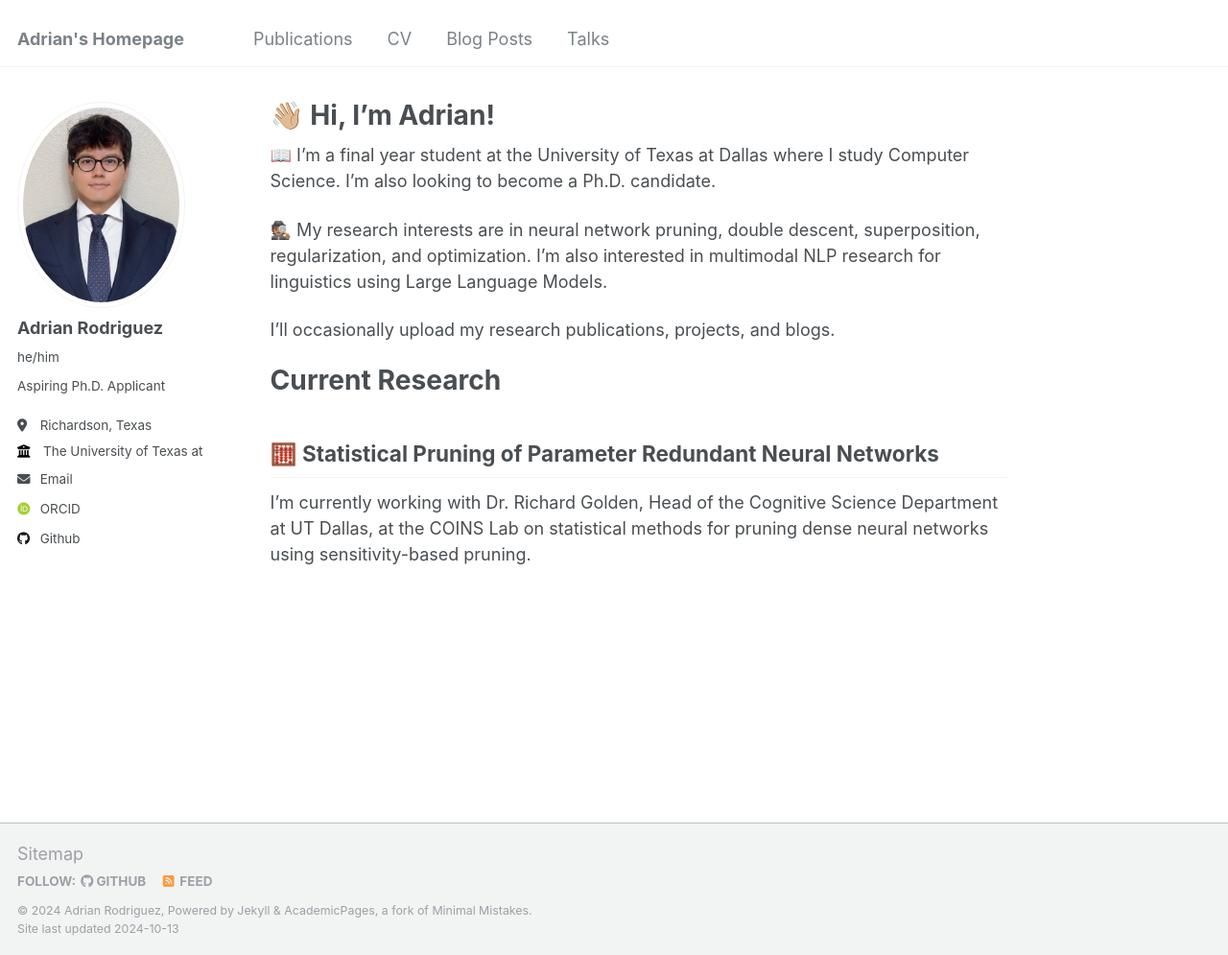
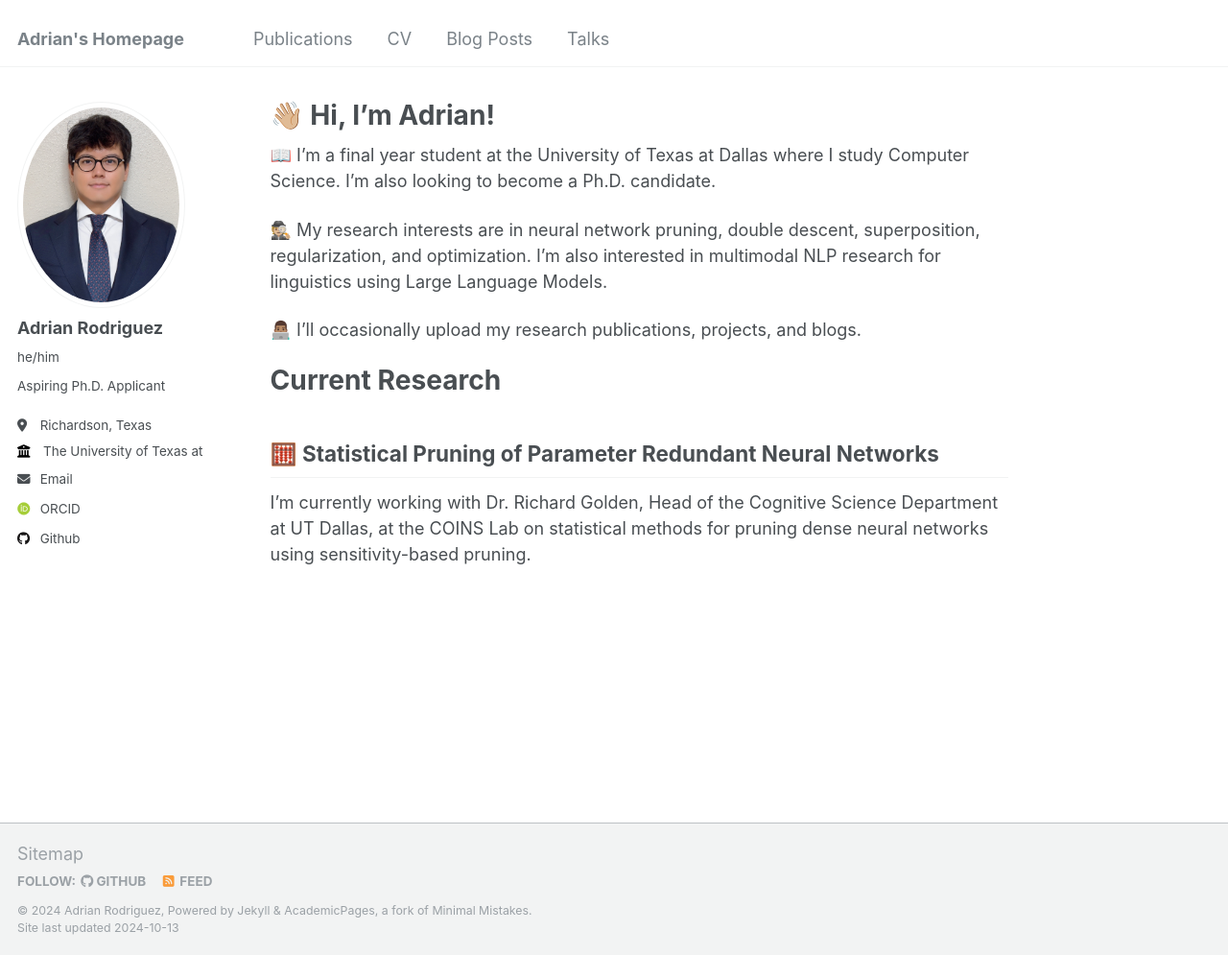
Before and after one commit to axr2718/axe2718.github.io, a Jekyll site: the page built from _pages/about.md, in a window 1280 px wide and 995 px high. Shown: the whole window at 96% size. Built offline with Jekyll 4.4.1, drawn with Linux system fonts in a browser that asks for light colours; some web fonts are replaced.

```diff
--- a/_pages/about.md
+++ b/_pages/about.md
@@ -10,10 +10,10 @@ redirect_from:
 
 📖 I'm a final year student at the University of Texas at Dallas where I study Computer Science. I'm also looking to become a Ph.D. candidate.
 
-🕵🏽 My research interests are in neural network pruning, double descent, superposition, regularization, and optimization. I'm also interested in
+🕵🏼 My research interests are in neural network pruning, double descent, superposition, regularization, and optimization. I'm also interested in
 multimodal NLP research for linguistics using Large Language Models.
 
-I'll occasionally upload my research publications, projects, and blogs.
+👨🏽‍💻 I'll occasionally upload my research publications, projects, and blogs.
 
 # Current Research
 ## 🧮 Statistical Pruning of Parameter Redundant Neural Networks
```
